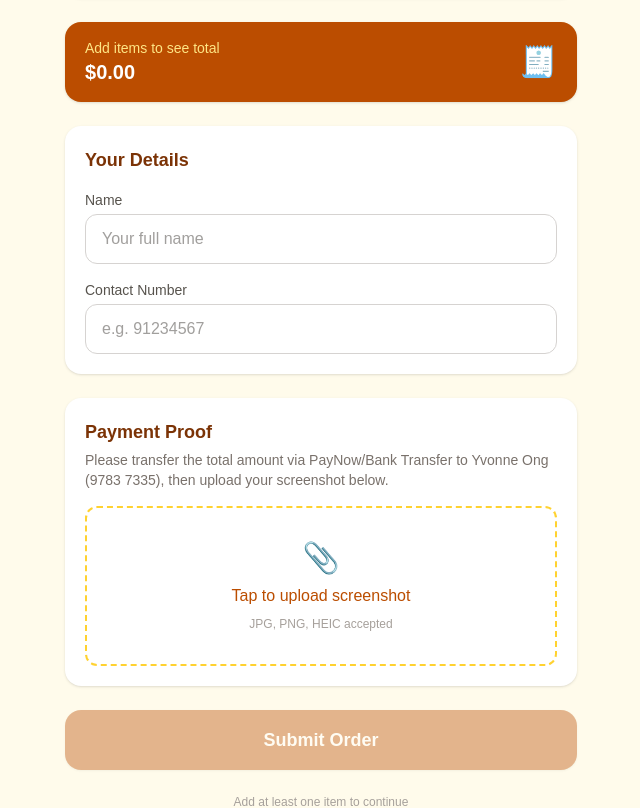
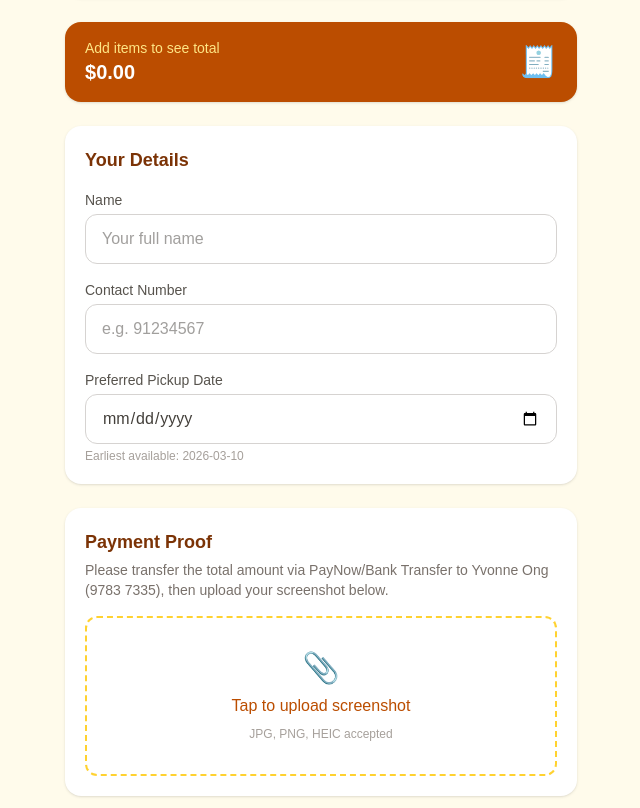
Before and after one commit to volleyballkickedme/OrderBot, a Next.js app: page / in a window 1280 px wide. Shown: the part 1440-2248 px from the top of the page, without its empty margins (319-959 px from the left). Built offline with nearby package versions, Linux system fonts and the light colour scheme.

Commit message:
Add delivery date and address

```diff
--- a/app/api/order/route.ts
+++ b/app/api/order/route.ts
@@ -22,6 +22,9 @@ export async function POST(req: NextRequest) {
   const name = formData.get("name");
   const contact = formData.get("contact");
   const deliveryMethod = formData.get("deliveryMethod");
+  const deliveryDate = formData.get("deliveryDate");
+  const deliveryLabel = formData.get("deliveryLabel");
+  const address = formData.get("address"); // only present for delivery orders
   const total = formData.get("total");
   const itemsRaw = formData.get("items");
   const paymentProof = formData.get("paymentProof");
@@ -30,6 +33,8 @@ export async function POST(req: NextRequest) {
     typeof name !== "string" ||
     typeof contact !== "string" ||
     typeof deliveryMethod !== "string" ||
+    typeof deliveryDate !== "string" ||
+    typeof deliveryLabel !== "string" ||
     typeof total !== "string" ||
     typeof itemsRaw !== "string" ||
     !(paymentProof instanceof Blob)
@@ -48,12 +53,16 @@ export async function POST(req: NextRequest) {
     .map((item) => `• ${item.qty}x ${item.loafLabel} (${item.flavour})`)
     .join("\n");
 
+  const addressLine = typeof address === "string" ? `\n🏠 *Address:* ${address}` : "";
+
   const caption =
     `🍞 *New Order Received*\n` +
     `👤 *Customer:* ${name}\n` +
     `📞 *Contact:* ${contact}\n\n` +
     `*Items:*\n${itemLines}\n\n` +
     `🚚 *Method:* ${deliveryMethod}\n` +
+    `📅 *${deliveryLabel}:* ${deliveryDate}` +
+    addressLine + `\n` +
     `💰 *Total Amount:* $${total}`;
 
   // Forward the image to Telegram via sendPhoto
--- a/app/page.tsx
+++ b/app/page.tsx
@@ -43,6 +43,8 @@ export default function OrderPage() {
   const [delivery, setDelivery] = useState<DeliveryId>("pickup");
   const [name, setName] = useState("");
   const [contact, setContact] = useState("");
+  const [deliveryDate, setDeliveryDate] = useState("");
+  const [address, setAddress] = useState("");
   const [file, setFile] = useState<File | null>(null);
   const [preview, setPreview] = useState<string | null>(null);
   const [submitting, setSubmitting] = useState(false);
@@ -54,13 +56,27 @@ export default function OrderPage() {
   const deliveryOption = DELIVERY_OPTIONS.find((d) => d.id === delivery)!;
   const subtotal = cartItems.reduce((s, i) => s + i.qty * i.unitPrice, 0);
   const total = subtotal + deliveryOption.surcharge;
+  const isDelivery = delivery === "standard";
+
+  const minDate = (() => {
+    const d = new Date();
+    d.setDate(d.getDate() + 3);
+    return d.toISOString().split("T")[0];
+  })();
 
   const canSubmit =
     cartItems.length > 0 &&
     name.trim() !== "" &&
     isValidSgPhone(contact) &&
+    deliveryDate !== "" &&
+    (!isDelivery || address.trim() !== "") &&
     file !== null &&
     !submitting;
+
+  function handleDeliveryChange(id: DeliveryId) {
+    setDelivery(id);
+    if (id !== "standard") setAddress("");
+  }
 
   function changeQty(loafId: string, flavour: string, delta: number) {
     const key = cartKey(loafId, flavour);
@@ -90,6 +106,9 @@ export default function OrderPage() {
     formData.append("name", name.trim());
     formData.append("contact", contact.trim());
     formData.append("deliveryMethod", deliveryOption.label);
+    formData.append("deliveryDate", deliveryDate);
+    formData.append("deliveryLabel", isDelivery ? "Delivery Date" : "Pickup Date");
+    if (isDelivery) formData.append("address", address.trim());
     formData.append("total", total.toFixed(2));
     formData.append("items", JSON.stringify(cartItems));
     formData.append("paymentProof", file);
@@ -219,7 +238,7 @@ export default function OrderPage() {
                       name="delivery"
                       value={opt.id}
                       checked={delivery === opt.id}
-                      onChange={() => setDelivery(opt.id)}
+                      onChange={() => handleDeliveryChange(opt.id)}
                       className="accent-amber-600"
                     />
                     <span className="text-stone-700 font-medium">{opt.label}</span>
@@ -279,6 +298,35 @@ export default function OrderPage() {
                 </p>
               )}
             </div>
+            <div>
+              <label className="block text-sm font-medium text-stone-600 mb-1">
+                Preferred {isDelivery ? "Delivery" : "Pickup"} Date
+              </label>
+              <input
+                type="date"
+                value={deliveryDate}
+                min={minDate}
+                onChange={(e) => setDeliveryDate(e.target.value)}
+                required
+                className="w-full border border-stone-300 rounded-xl px-4 py-3 text-stone-700 focus:outline-none focus:border-amber-400 focus:ring-2 focus:ring-amber-100"
+              />
+              <p className="text-xs text-stone-400 mt-1">Earliest available: {minDate}</p>
+            </div>
+            {isDelivery && (
+              <div>
+                <label className="block text-sm font-medium text-stone-600 mb-1">
+                  Delivery Address
+                </label>
+                <textarea
+                  value={address}
+                  onChange={(e) => setAddress(e.target.value)}
+                  placeholder="Block, street, unit number, postal code"
+                  required
+                  rows={3}
+                  className="w-full border border-stone-300 rounded-xl px-4 py-3 text-stone-700 focus:outline-none focus:border-amber-400 focus:ring-2 focus:ring-amber-100 resize-none"
+                />
+              </div>
+            )}
           </section>
 
           {/* ── SECTION 4: Payment Proof ── */}
@@ -358,6 +406,10 @@ export default function OrderPage() {
                 ? "Add at least one item to continue"
                 : !name.trim() || !isValidSgPhone(contact)
                 ? "Please fill in your name and a valid contact number"
+                : deliveryDate === ""
+                ? `Please select a ${isDelivery ? "delivery" : "pickup"} date`
+                : isDelivery && address.trim() === ""
+                ? "Please enter your delivery address"
                 : "Please upload your payment screenshot"}
             </p>
           )}
```
